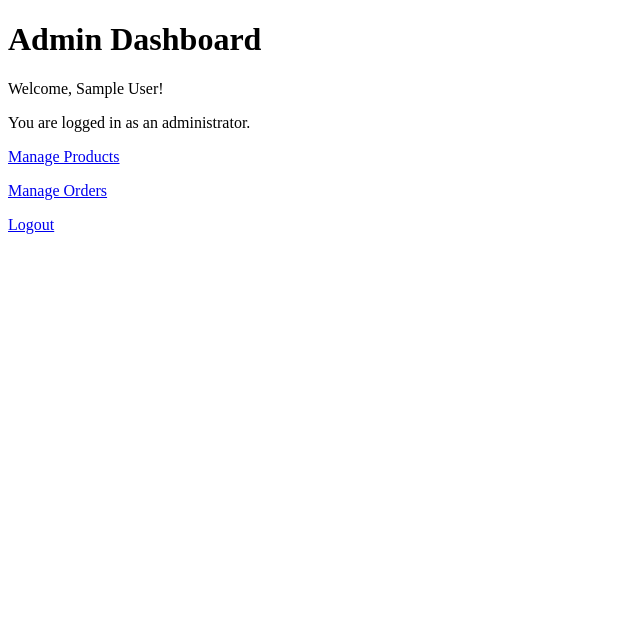
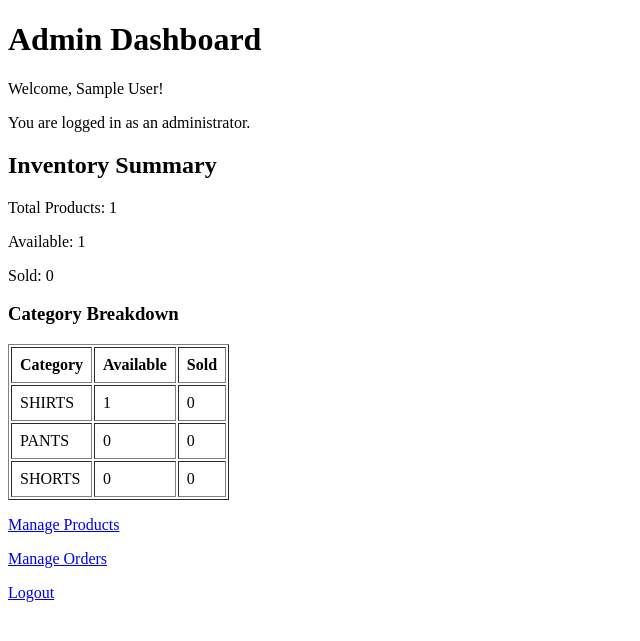
Before and after one commit to rgsinson05/clothing-shop, a PHP site: page /admin/index.php in a window 1280 px wide. Shown: the top 641 px of the page, without its empty margins (0-640 px from the left). Run offline with PHP 8.4, Linux system fonts and the light colour scheme; the visitor is signed in with stand-in values (Sample User, id 1); tables that the repository leaves empty hold one stand-in row (values such as "Sample post").

Commit message:
Complete admin inventory overview

```diff
--- a/admin/index.php
+++ b/admin/index.php
@@ -8,6 +8,52 @@ if (!isset($_SESSION['admin_id'])) {
 }
 
 $adminName = $_SESSION['admin_name'] ?? 'Admin';
+
+$inventoryTotal = 0;
+$inventoryAvailable = 0;
+$inventorySold = 0;
+
+$categoryBreakdown = [
+    'SHIRTS' => ['AVAILABLE' => 0, 'SOLD' => 0],
+    'PANTS' => ['AVAILABLE' => 0, 'SOLD' => 0],
+    'SHORTS' => ['AVAILABLE' => 0, 'SOLD' => 0],
+];
+
+$inventoryError = false;
+
+try {
+    require_once __DIR__ . '/../includes/database.php';
+
+    $statusRows = $pdo->query(
+        'SELECT status, COUNT(*) AS item_count
+         FROM products
+         GROUP BY status'
+    )->fetchAll();
+
+    foreach ($statusRows as $row) {
+        if ($row['status'] === 'AVAILABLE') {
+            $inventoryAvailable = (int) $row['item_count'];
+        } elseif ($row['status'] === 'SOLD') {
+            $inventorySold = (int) $row['item_count'];
+        }
+    }
+
+    $inventoryTotal = $inventoryAvailable + $inventorySold;
+
+    $categoryRows = $pdo->query(
+        'SELECT category, status, COUNT(*) AS item_count
+         FROM products
+         GROUP BY category, status'
+    )->fetchAll();
+
+    foreach ($categoryRows as $row) {
+        if (isset($categoryBreakdown[$row['category']][$row['status']])) {
+            $categoryBreakdown[$row['category']][$row['status']] = (int) $row['item_count'];
+        }
+    }
+} catch (Exception $e) {
+    $inventoryError = true;
+}
 ?>
 
 <!DOCTYPE html>
@@ -24,6 +70,42 @@ $adminName = $_SESSION['admin_name'] ?? 'Admin';
     <p>Welcome, <?= htmlspecialchars($adminName) ?>!</p>
 
     <p>You are logged in as an administrator.</p>
+
+    <h2>Inventory Summary</h2>
+
+    <?php if ($inventoryError): ?>
+
+        <p>Inventory summary is temporarily unavailable. Please try again later.</p>
+
+    <?php else: ?>
+
+        <p>Total Products: <?= (int) $inventoryTotal ?></p>
+        <p>Available: <?= (int) $inventoryAvailable ?></p>
+        <p>Sold: <?= (int) $inventorySold ?></p>
+
+        <h3>Category Breakdown</h3>
+
+        <table border="1" cellpadding="8">
+            <thead>
+                <tr>
+                    <th>Category</th>
+                    <th>Available</th>
+                    <th>Sold</th>
+                </tr>
+            </thead>
+            <tbody>
+                <?php foreach ($categoryBreakdown as $category => $counts): ?>
+                <tr>
+                    <td><?= htmlspecialchars($category) ?></td>
+                    <td><?= (int) $counts['AVAILABLE'] ?></td>
+                    <td><?= (int) $counts['SOLD'] ?></td>
+                </tr>
+                <?php endforeach; ?>
+            </tbody>
+        </table>
+
+    <?php endif; ?>
+
     <p>
     <a href="products.php">Manage Products</a>
     </p>
```
Also changed, not shown: admin/products.php (+95 -8 lines).
